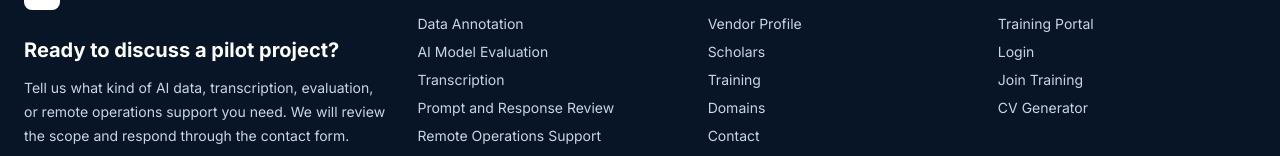
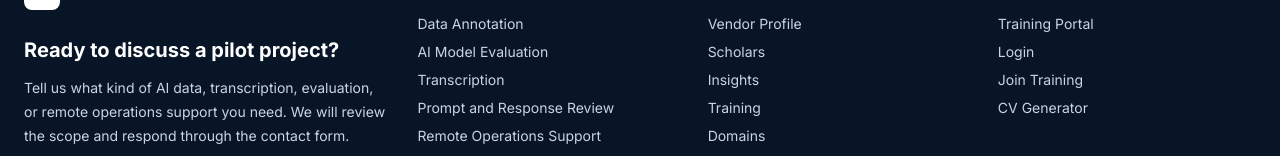
Before and after one commit to Sabelo001/online-geek-hub, a Next.js app: page / in a window 1280 px wide. Shown: the part 5540-5696 px from the top of the page. Built offline with nearby package versions, Linux system fonts and the light colour scheme.

Commit message:
Add Insights to footer

```diff
--- a/components/public-footer.tsx
+++ b/components/public-footer.tsx
@@ -31,6 +31,7 @@ export function PublicFooter() {
           <div className="mt-4 grid gap-2 text-sm">
             <Link href="/vendor-profile" className="hover:text-white">Vendor Profile</Link>
             <Link href="/scholars" className="hover:text-white">Scholars</Link>
+            <Link href="/insights" className="hover:text-white">Insights</Link>
             <a href="/#training" className="hover:text-white">Training</a>
             <a href="/#domains" className="hover:text-white">Domains</a>
             <Link href="/contact" className="hover:text-white">Contact</Link>
```
